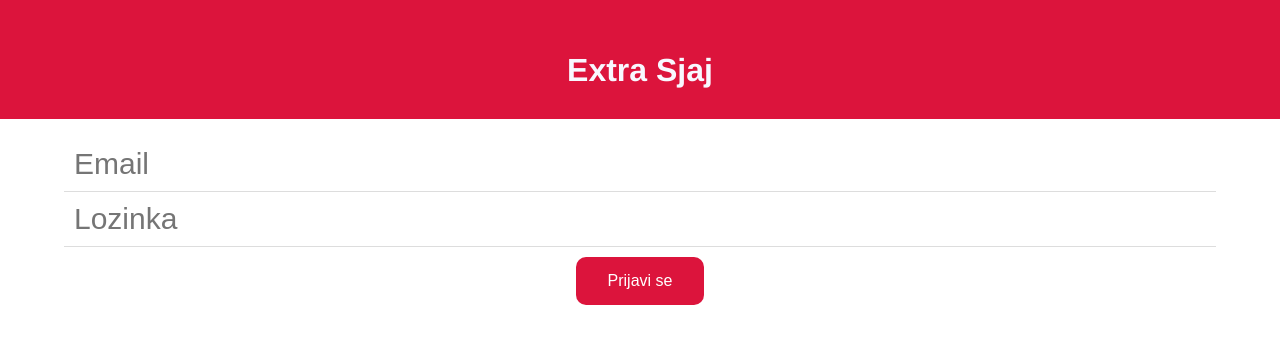
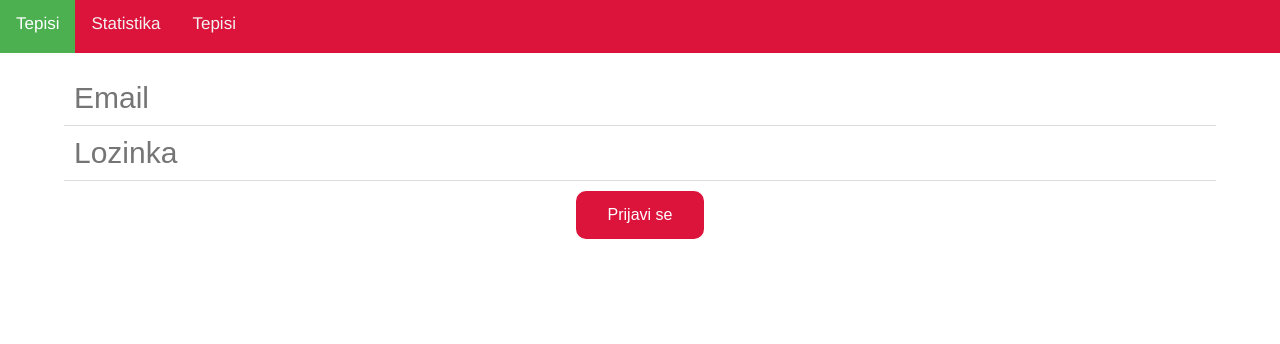
Before and after one commit to ilhankalac/extra-sjaj, a Vue app: page /prijava in a window 1280 px wide. Shown: the top 344 px of the page. Built offline with nearby package versions, Linux system fonts and the light colour scheme; no server answers.

Commit message:
changing the navbar

```diff
--- a/src/App.vue
+++ b/src/App.vue
@@ -1,15 +1,16 @@
 <template>
-  <header>
-    <h1 style="text-align:left">Extra Sjaj</h1>
-    <div class="header-section">
-      <p style="padding-top:20px; color: white">{{ user?.email }}</p>
-      <button v-if="user" @click="handleClick" style="border: 1px solid">
-        <span class="material-icons">
-          logout
-        </span>
-      </button>
-    </div>
-  </header>
+  <div class="topnav">
+    <a class="active">Tepisi</a>
+    <a>Statistika</a>
+    <a>Tepisi</a>
+    <a v-if="user" @click="handleClick" style="float:right">
+      <span class="material-icons">
+        logout
+      </span>
+    </a>
+    <!-- <p style="padding-top:20px; color: white">{{ user?.email }}</p> -->
+  </div>
+
   <br />
   <router-view />
 </template>
@@ -39,20 +40,32 @@ export default {
 </script>
 
 <style lang="scss">
-h1 {
-  height: 100%;
-  width: 100%;
-  display: flex;
-  align-items: center;
-  justify-content: center;
-  color: #f8f8ff;
+.topnav {
+  background-color: crimson;
+  overflow: hidden;
 }
-header {
-  background: crimson;
-  height: 140px;
-  position: sticky;
-  margin-top: -21px;
-  display: flex;
+
+/* Style the links inside the navigation bar */
+.topnav a {
+  float: left;
+  color: #f2f2f2;
+  text-align: center;
+  padding: 14px 16px;
+  text-decoration: none;
+  font-size: 17px;
+  height: 25px;
+}
+
+/* Change the color of links on hover */
+.topnav a:hover {
+  background-color: #ddd;
+  color: black;
+}
+
+/* Add a color to the active/current link */
+.topnav a.active {
+  background-color: #4caf50;
+  color: white;
 }
 
 #app {
--- a/src/views/Customer/Customers.vue
+++ b/src/views/Customer/Customers.vue
@@ -12,6 +12,9 @@
         clear
       </span>
     </button>
+    <span style="font-size:50px; cursor:pointer" class="material-icons">
+      manage_search
+    </span>
   </div>
 
   <div class="row">
```
